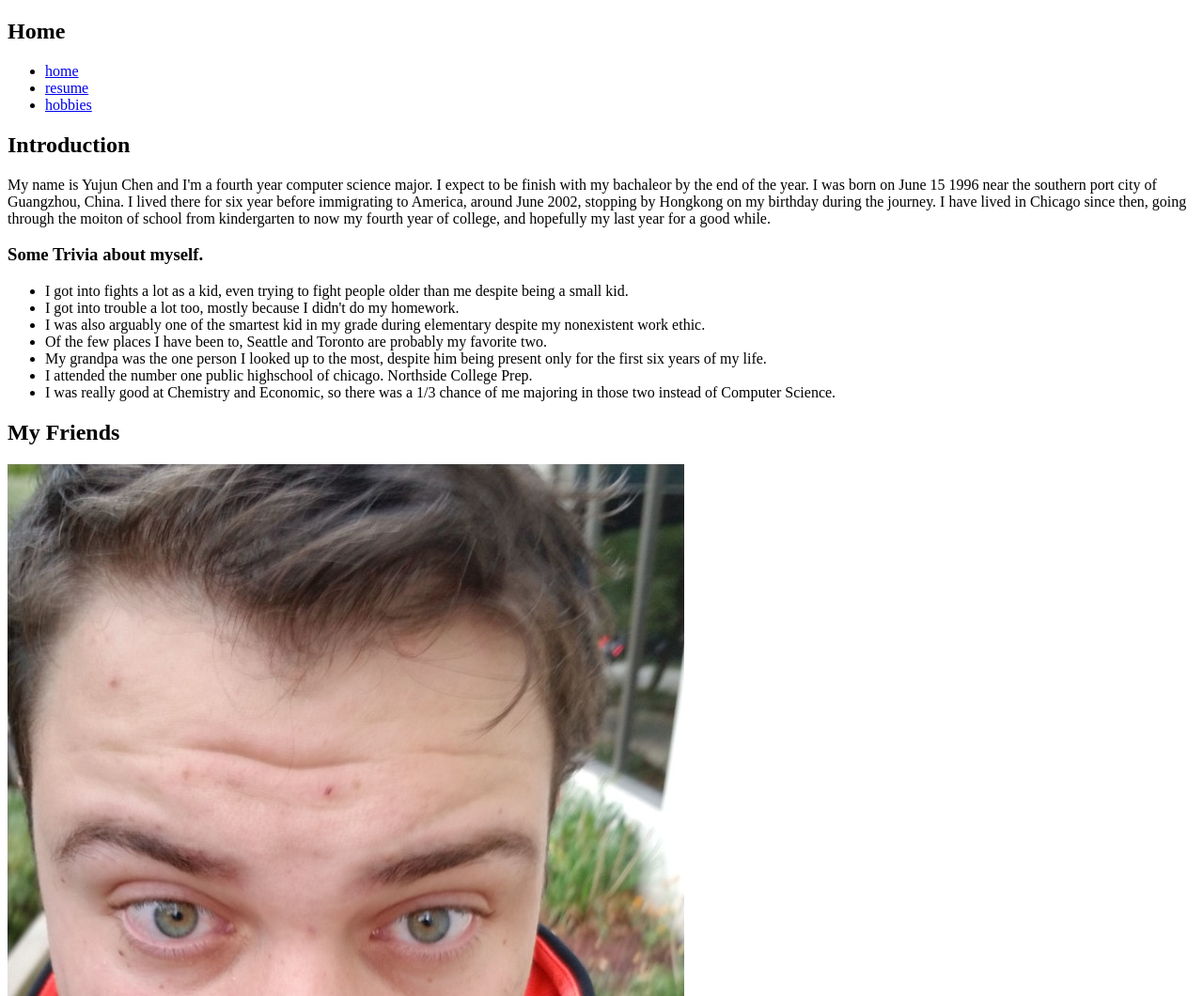
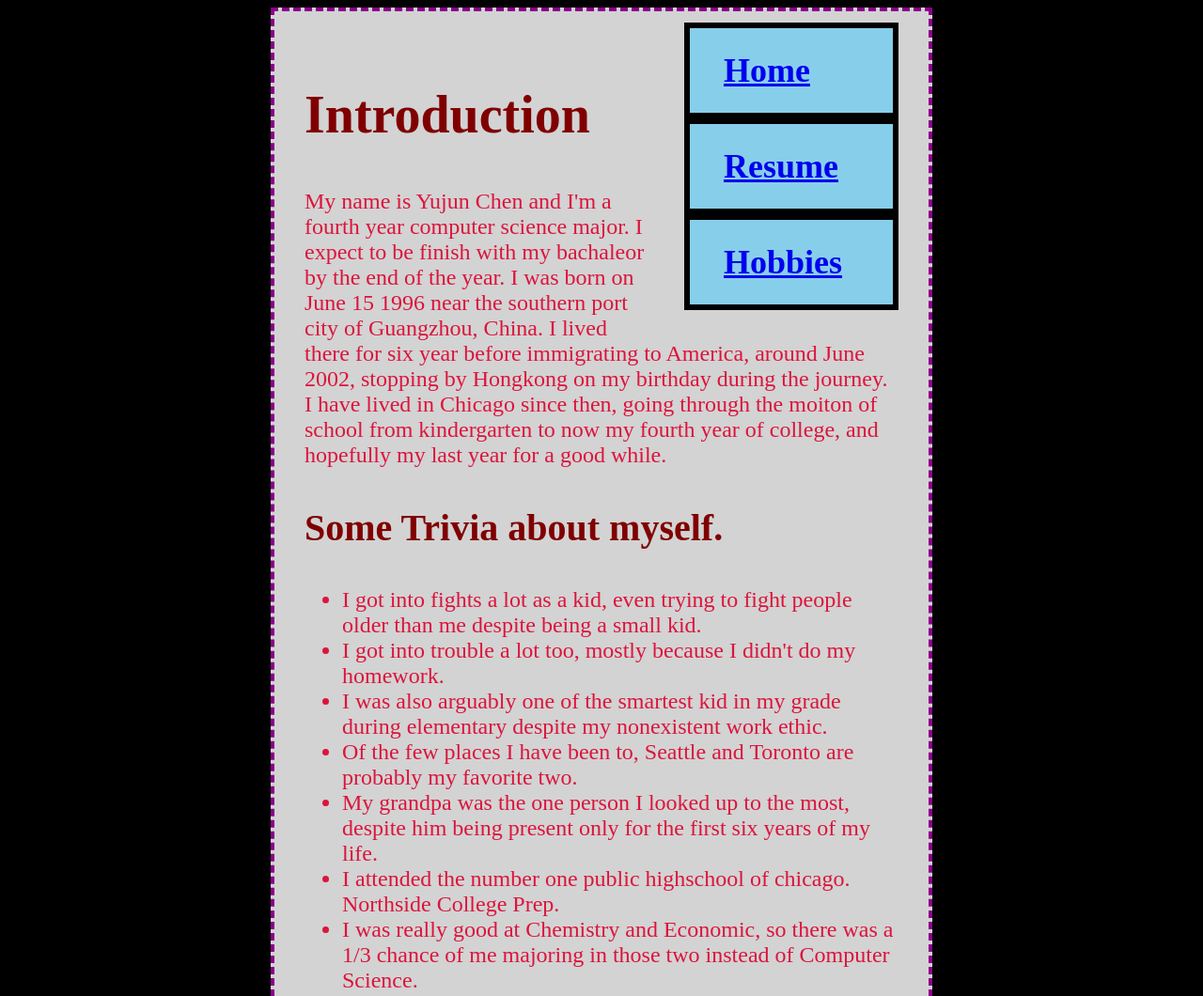
Before and after one commit to ychen246/itmd-361-project2, a plain HTML site: page index.html in a window 1280 px wide. Shown: the top 1060 px of the page at 94% size. Drawn offline with Linux system fonts and the light colour scheme.

Commit message:
css format for index
adjust index and css style page.

```diff
--- a/index.html
+++ b/index.html
@@ -3,17 +3,17 @@
     <head>
         <meta charset="UTF-8">
         <title>Home</title>
+        <link rel="stylesheet" href="style.css">
     </head>
     <body>
-        <section>
-        <h1>Home</h1>
+        <section class="nav">
             <ul>
-                <li><a href="index.html">home</a></li>
-                <li><a href="resume.html">resume</a></li>
-                <li><a href="hobbies.html">hobbies</a></li>
+                <li><a href="index.html">Home</a></li>
+                <li><a href="resume.html">Resume</a></li>
+                <li><a href="hobbies.html">Hobbies</a></li>
             </ul>
         </section>
-        <section>
+        <section class="intro">
             <h2>Introduction</h2>
             <p>My name is Yujun Chen and I'm a fourth year computer science major. I expect to be finish with my bachaleor by the end of the year. I was born on June 15 1996 near the southern port city of Guangzhou, China. I lived there for six year before immigrating to America, around June 2002, stopping by Hongkong on my birthday during the journey. I have lived in Chicago since then, going through the moiton of school from kindergarten to now my fourth year of college, and hopefully my last year for a good while.</p>
             <h3>Some Trivia about myself.</h3>
@@ -27,22 +27,24 @@
                 <li>I was really good at Chemistry and Economic, so there was a 1/3 chance of me majoring in those two instead of Computer Science.</li>
             </ul>
         </section>
-        <section>
-            <div>
+        <section class="myfriend">
             <h2>My Friends</h2>
-                <img src="media/avdo.jpeg" alt="Picture of my friend avdo.">
+            <div class="friend">
+            <img src="media/avdo.jpeg" alt="Picture of my friend avdo." class="friendpic">
                 <h3>Avdo</h3>
                 <p>My longest standing friend from highschool. Meet him in my very first class, PE, where I introduce myself by my English name Brian for some reason. That never really stuck around past the first few days, but this friend of mine certainly did whether I want it or not.</p>
             </div>
-            <div>
-                <img src="media/jennyandkim.jpg" alt="Picture of my friends Jenny and Kim.">
+            <div class="friend">
+            <img src="media/joseandjoseph.jpg" alt="Picture of my friend Joseph and Jose" class="friendpic">
+
+                <h3>Joseph and Jose</h3>
+                <p>On the left is Joseph and on the right is Jose. I met Joseph through a mutual friend from highschool, but I really get to know him when I came to IIT and he was in my humanity class. God, he can be infuriating at times, but thanks to him, I met another great friend, Joseph's best friend from highschool, Jose. This guy is pretty cool, even when he gets mad at a video game, Joseph on the other hand is very uncool.</p>
+            </div>
+            <div class="friend">
+            <img src="media/jennyandkim.jpg" alt="Picture of my friends Jenny and Kim." class="friendpic">
+
                 <h3>Jenny and Kim</h3>
                 <p>On the right is my friend Jenny and on the left is Kim. I met Jenny in freshmen year of highschool, and were only pretty friendly terms. She was really helpful and smart, and through some sheer coincidence, kept ending up in the same classes as me. Eventually, we became good friend and lunch buddies, especially during senior year. The one on the left is Kim and even though I meet her later on and don't exactly remember how we came to become friend during highschool, she's the one homie I still see and talk to often.</p>
-            </div>
-            <div>
-                <img src="media/joseandjoseph.jpg" alt="Picture of my friend Joseph and Jose">
-                <h3>Joseph and Jose</h3>
-                <p>On the left is Joseph and on the right is Jose. I met Joseph through a mutual friend from highschool, but I really get to know him when I came to IIT and he was in my humanity class. God, he can be infuriating at times, but thanks to him, I met another great friend, Joseph's best friend from highschool, Jose. This guy is pretty cool, even when he gets mad at a video game, Joseph on the other hand is very uncool.</p>
             </div>
         </section>
     </body>
--- /dev/null
+++ b/style.css
@@ -0,0 +1,84 @@
+body {
+    background-color:black;
+}
+
+section{
+    background-color: lightgrey;
+    width:50%;
+    margin:auto;
+}
+
+section h2{
+    font-size:3.5em;
+    font-weight: 800;
+    color:maroon;
+}
+
+section h3{
+    font-size:2.5em;
+    font-weight: 800;
+    color:maroon;
+}
+
+section p, li{
+    color:crimson;
+    font-size:1.5em;
+}
+
+.nav ul{
+    list-style-type: none;
+    float: right;
+}
+
+.nav li{
+    background-color: skyblue;
+    padding: 1em 1.5em;
+    border: .25em solid black;
+    width: 6em;
+    text-align:left;
+}
+
+.nav a{
+    font-weight: 900;
+    font-size: 1.5em;
+}
+
+.intro{
+    width:50%;
+    padding: 2em;
+    border:.25em dashed darkmagenta;
+}
+
+.myfriend{
+    width:50%;
+    padding: 2em;
+    border:.25em dashed purple;
+}
+
+.friend{
+    background-color: grey;
+    width: 400px;
+    padding: 1em 2em;
+    margin:auto;
+    border: .5em solid black;
+}
+
+.friend h3{
+    font-size:2em;
+    text-align: center;
+    color: navy;
+ }
+
+ .friend p{
+    font-size:1.25em;
+    text-align: justify;
+    color: lightskyblue;
+ }
+
+.friendpic{
+    display: block;
+    height:auto;
+    width:100%;
+    margin-left: auto;
+    margin-right: auto;
+}
```
Also changed, not shown: hobbies.html (+5 -5 lines), resume.html (+5 -5 lines).
